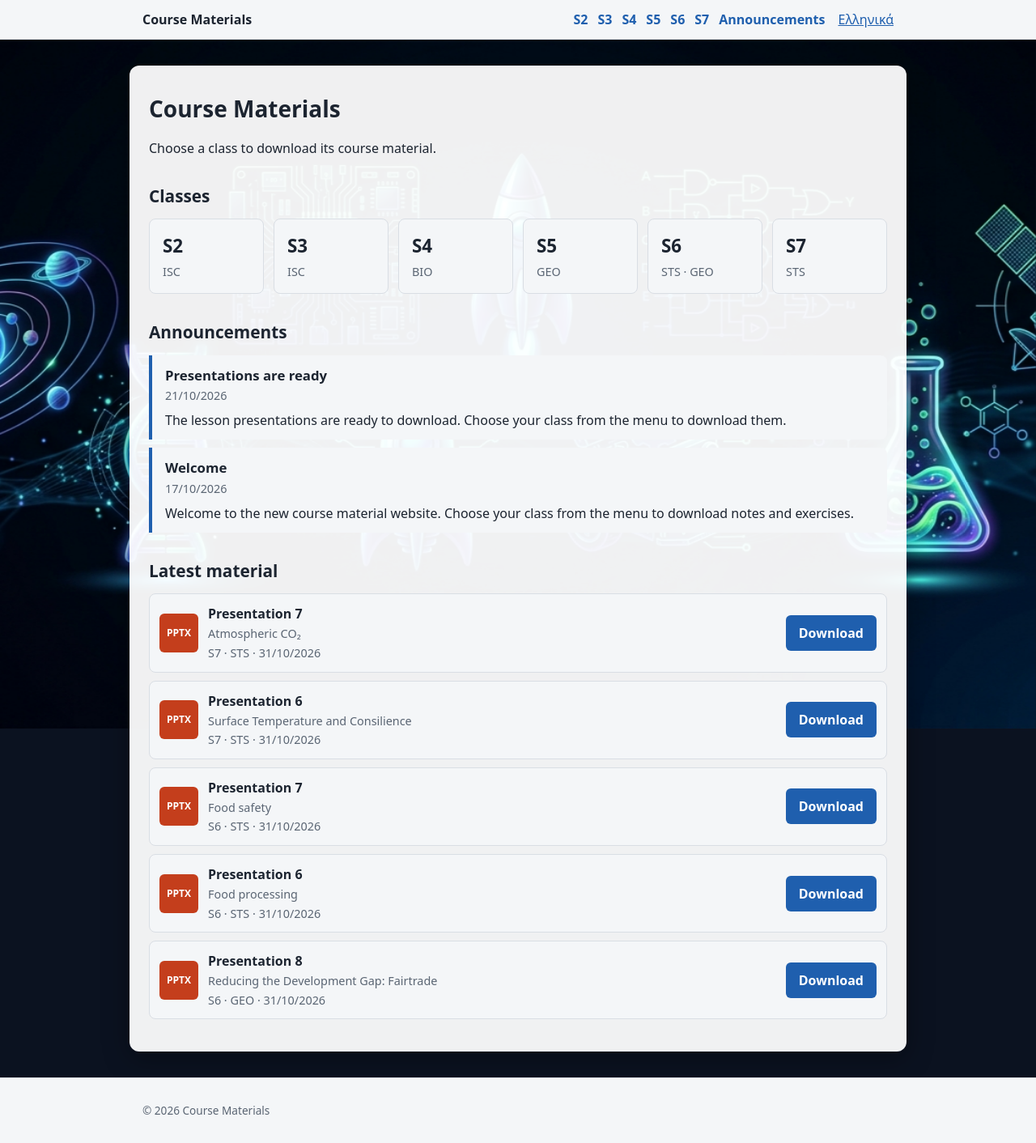
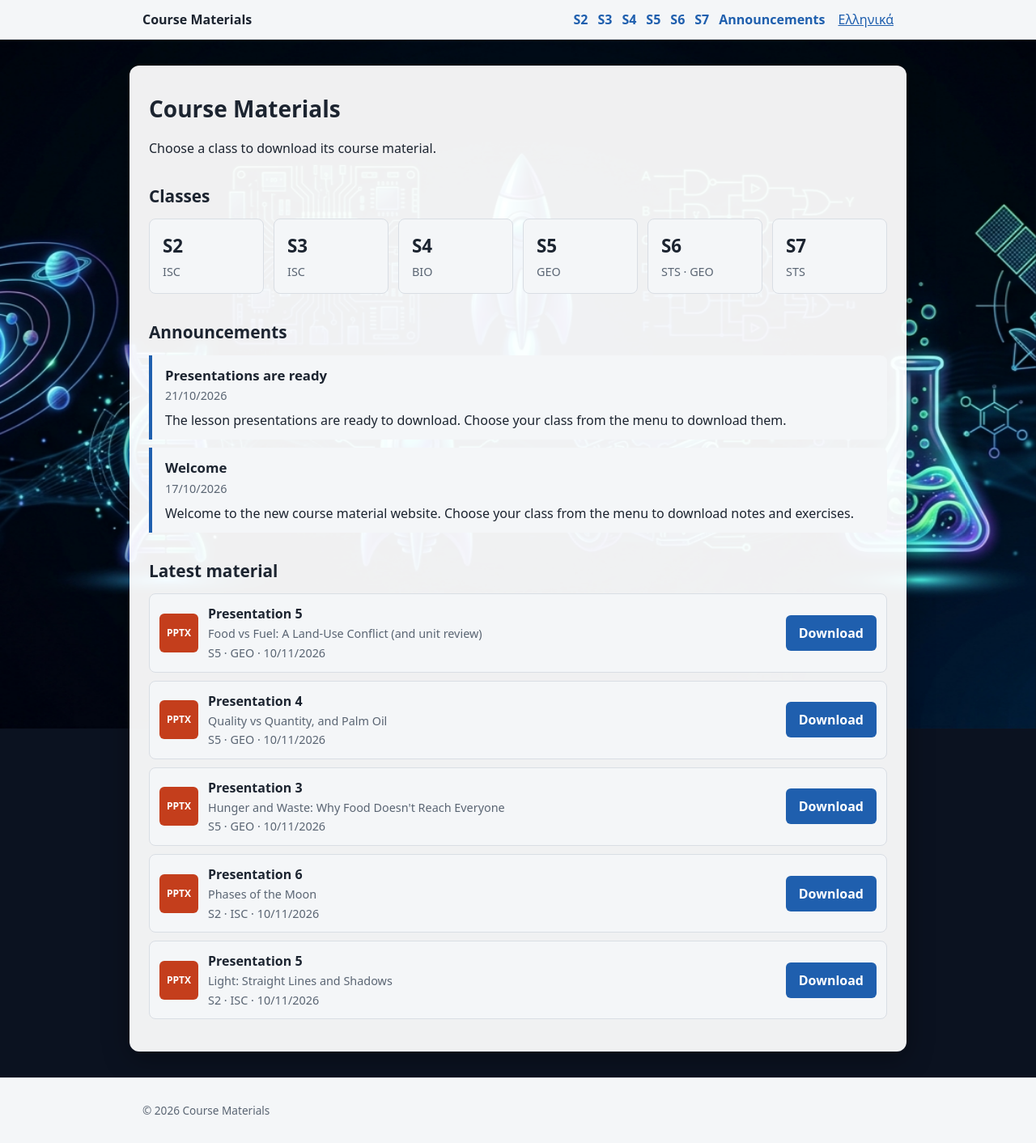
Before and after one commit to kalzei/seeh, a Jekyll site: the page built from en/index.md, in a window 1280 px wide. Shown: the whole page at 81% size. Built offline with Jekyll 4.4.1, drawn with Linux system fonts in a browser that asks for light colours.

Commit message:
Add new presentations for S2, S3, S4 and S5; replace old S5 decks 3-4
Co-Authored-By: Claude Opus 5.5 <noreply@anthropic.com>

```diff
--- a/_data/materials.yml
+++ b/_data/materials.yml
@@ -53,6 +53,25 @@
   type: pptx
   date: 2026-10-21
 
+- id: s2-isc-5
+  class: s2
+  subject: isc
+  unit: 1
+  title: { el: "", en: "Presentation 5" }
+  description: { el: "", en: "Light: Straight Lines and Shadows" }
+  file: materials/s2/isc/5.EN_S2ISC_Light_L4_StraightLinesAndShadows.pptx
+  type: pptx
+  date: 2026-11-10
+
+- id: s2-isc-6
+  class: s2
+  subject: isc
+  unit: 1
+  title: { el: "", en: "Presentation 6" }
+  description: { el: "", en: "Phases of the Moon" }
+  file: materials/s2/isc/6.EN_S2ISC_Light_L6_MoonPhases.pptx
+  type: pptx
+  date: 2026-11-10
 
 - id: s3-isc-0
   class: s3
@@ -154,6 +173,16 @@
   type: pptx
   date: 2026-11-04
 
+- id: s3-isc-10
+  class: s3
+  subject: isc
+  unit: 1
+  title: { el: "Παρουσίαση 10", en: "" }
+  description: { el: "Απόδοση", en: "" }
+  file: materials/s3/isc/9.EL_Energy_P11_Efficiency.pptx
+  type: pptx
+  date: 2026-11-10
+
 - id: s4-bio-0
   class: s4
   subject: bio
@@ -204,6 +233,16 @@
   type: pptx
   date: 2026-10-31
 
+- id: s4-bio-5
+  class: s4
+  subject: bio
+  unit: 2
+  title: { el: "Παρουσίαση 5", en: "" }
+  description: { el: "Τα μόρια της ζωής (μέρος 2).", en: "" }
+  file: materials/s4/bio/5.EL_Bio_Unit2_L3_MoleculesOfLife_P2.pptx
+  type: pptx
+  date: 2026-11-10
+
 - id: s5-geo-0
   class: s5
   subject: geo
@@ -239,20 +278,30 @@
   subject: geo
   unit: 1
   title: { el: "", en: "Presentation 3" }
-  description: { el: "", en: "Food Inequality" }
-  file: materials/s5/geo/3.EN_S5Geo_FeedingTheWorld_L3_FoodInequality.pptx
+  description: { el: "", en: "Hunger and Waste: Why Food Doesn't Reach Everyone" }
+  file: materials/s5/geo/3.EN_S5Geo_FeedingTheWorld_L5_HungerAndWaste.pptx
   type: pptx
-  date: 2026-10-31
+  date: 2026-11-10
 
 - id: s5-geo-4
   class: s5
   subject: geo
   unit: 1
   title: { el: "", en: "Presentation 4" }
-  description: { el: "", en: "Food Waste and the Quality vs Quantity Debate" }
-  file: materials/s5/geo/4.EN_S5Geo_FeedingTheWorld_L5_FoodWaste_QualityVsQuantity.pptx
+  description: { el: "", en: "Quality vs Quantity, and Palm Oil" }
+  file: materials/s5/geo/4.EN_S5Geo_FeedingTheWorld_L6_QualityVsQuantity_PalmOil.pptx
   type: pptx
-  date: 2026-10-31
+  date: 2026-11-10
+
+- id: s5-geo-5
+  class: s5
+  subject: geo
+  unit: 1
+  title: { el: "", en: "Presentation 5" }
+  description: { el: "", en: "Food vs Fuel: A Land-Use Conflict (and unit review)" }
+  file: materials/s5/geo/5.EN_S5Geo_FeedingTheWorld_L7_FoodVsFuel_Review.pptx
+  type: pptx
+  date: 2026-11-10
 
 - id: s6-geo-1
   class: s6
```
Also changed, not shown: 9 other files.
